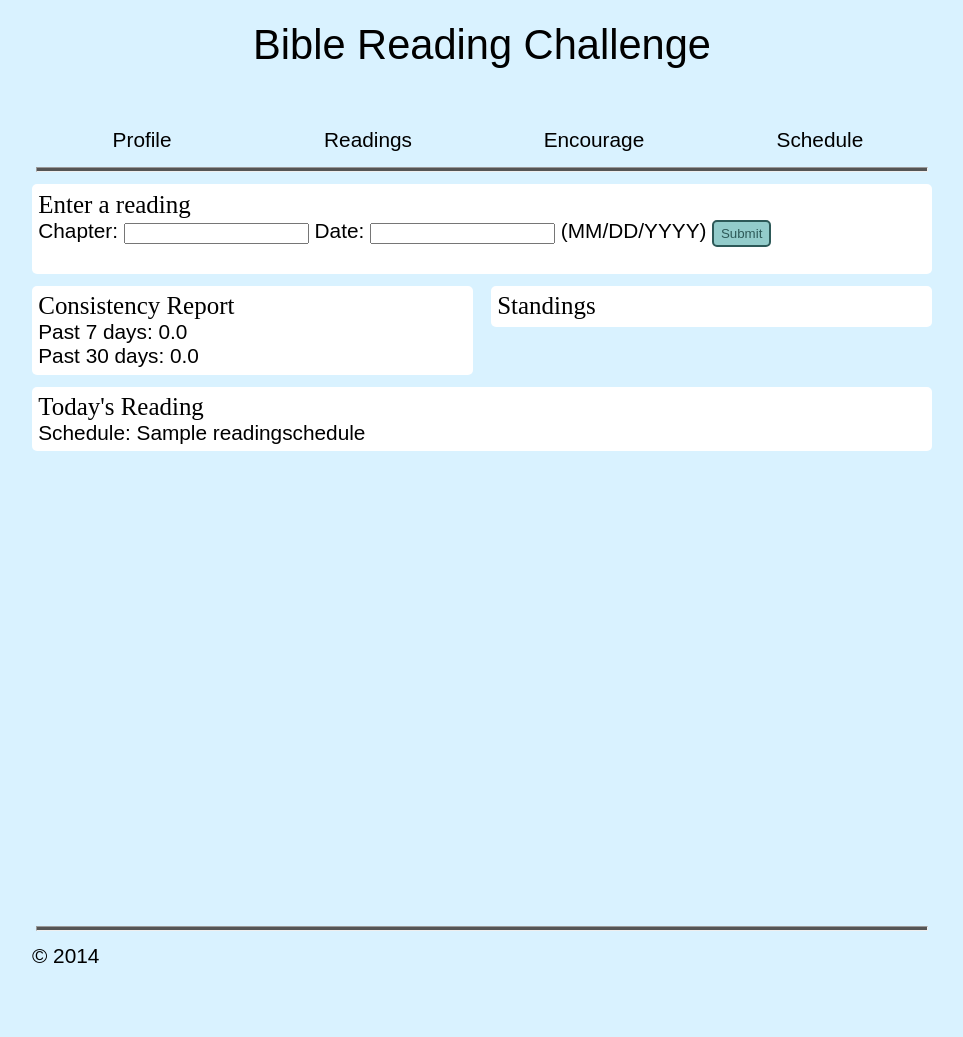
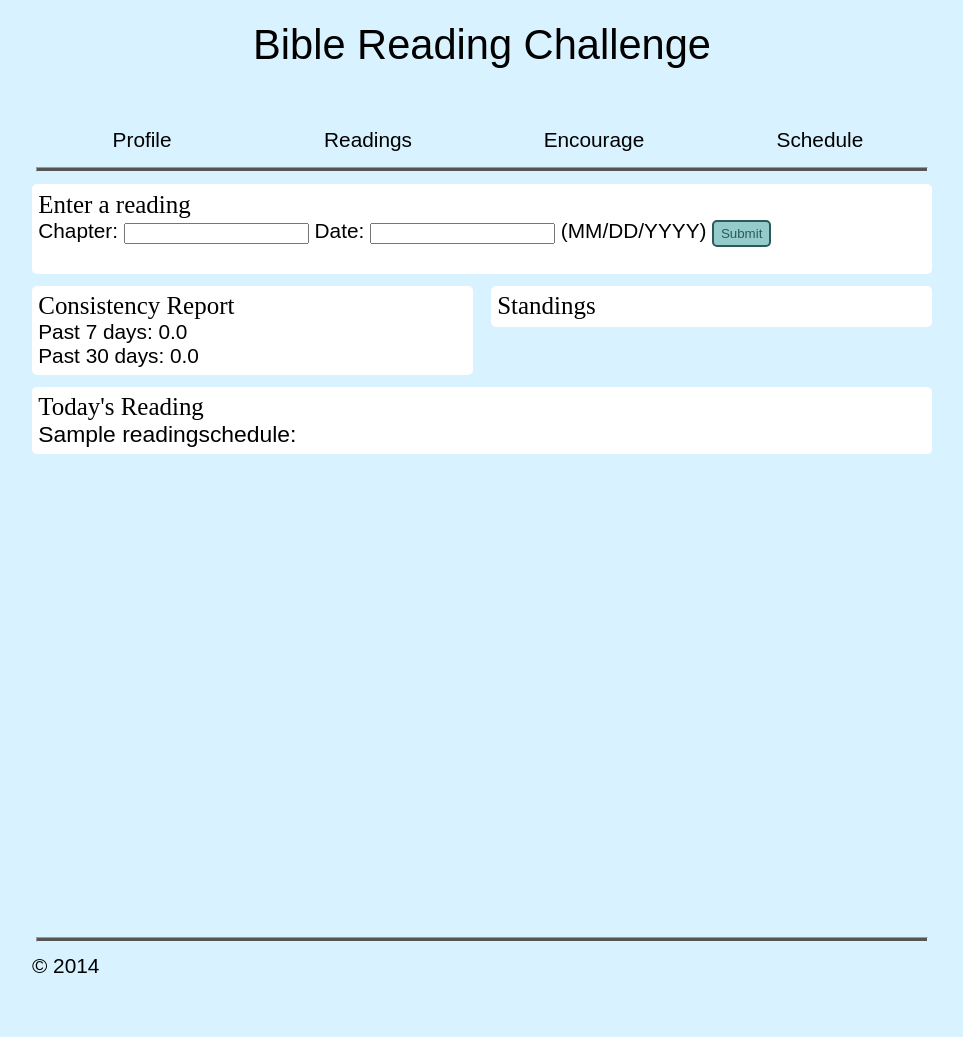
Before and after one commit to billliu1992/brc, a Django app: page /profile in a window 1280 px wide. Shown: the whole page, without its empty margins (158-1121 px from the left). Before the commit the page ends 963 px from the top, so only its background shows below. Run offline with Django 3.2, Linux system fonts and the light colour scheme; a user stored in the database is signed in; tables that the repository leaves empty hold one stand-in row (values such as "Sample post"); some libraries are stand-ins or nearby versions; some web fonts are replaced.

Commit message:
Fixing and finishing up schedules

```diff
--- a/brc/static/css/base.css
+++ b/brc/static/css/base.css
@@ -25,6 +25,8 @@ button, input[type="button"], input[type="submit"], .button {
 	border-style: solid;
 	padding: .3em .5em;
 	border-radius: 5px;
+
+	border-width: 2px;
 }
 
 /* main content */
@@ -34,6 +36,8 @@ button, input[type="button"], input[type="submit"], .button {
 	min-width: 900px;
 	margin-right: auto;
 	margin-left: auto;
+
+	height: 100%;
 }
 
 #header {
@@ -49,8 +53,9 @@ button, input[type="button"], input[type="submit"], .button {
 
 #main-body {
 	display: block;
-	height: 100%;
+	min-height: 100%;
 	margin-bottom: 10%;
+	padding-bottom: .5em;
 }
 
 #footer {
@@ -80,6 +85,7 @@ button, input[type="button"], input[type="submit"], .button {
 }
 
 .menu-item:hover {
+
 }
 
 .active-item {
@@ -111,7 +117,11 @@ button, input[type="button"], input[type="submit"], .button {
 .content-box-header {
 	font-family: Hammersmith One;
 	font-size: 120%;
+}
 
+.content-box-title {
+	font-size: 110%;
+	font-weight: 500;
 }
 
 .wrapper-full {
--- a/brc/templates/profile.html
+++ b/brc/templates/profile.html
@@ -44,9 +44,9 @@
 		<div class="content-box"  id="reading-box">
 			<div class="content-box-header">Today's Reading</div>
 			{% for schedule in todays_reading %}
-				<span>Schedule:</span> {{ schedule.0 }}<br />
+				<div class="content-box-title">{{ schedule.0 }}:</div>
 				{% for readings in schedule.1 %}
-					Reading: {{readings}}
+					<div class="todays-reading-entry">{{readings}}</div>
 				{% endfor %}
 			{% endfor %}
 		</div>
--- a/brc/templates/schedule/view_schedule.html
+++ b/brc/templates/schedule/view_schedule.html
@@ -17,6 +17,8 @@
 		<span class="schedule-back-link"><a href="/schedule/">&laquo; Back</a></span>
 		{% endcomment %}
 		<div class="content-box-header">{{title}}</div>
+
+		<div class="entry-column-wrapper">
 			{% for entries in all_entries %}
 				<div class="schedule-entry-column">
 					{% for title, date, status in entries%}
@@ -30,7 +32,9 @@
 
 			<div class="button-row">
 				<a href="/schedule/" class="button small-btn">&laquo; Back</a>
+				<a href="edit/" class="button small-btn">Edit</a>
 			</div>
+		</div>
 	</div>
 
 {% endblock %}
--- a/schedule/urls.py
+++ b/schedule/urls.py
@@ -5,9 +5,9 @@ from schedule import views
 urlpatterns = patterns('',
 	url(r'^$', 'schedule.views.all_schedules_page'),
 	url(r'^new/$', 'schedule.views.new_schedule'),
-	url(r'^(?P<schedule>\w+)/$', 'schedule.views.view_schedule_page'),
-	url(r'^(?P<schedule>\w+)/edit/$', 'schedule.views.edit_schedule_page'),
-	url(r'^(?P<schedule>\w+)/edit/submit_schedule/$', 'schedule.views.submit_schedule'),
-	url(r'^(?P<schedule>\w+)/join/$', 'schedule.views.join_schedule'),
-	url(r'^(?P<schedule>\w+)/leave/$', 'schedule.views.leave_schedule'),
+	url(r'^(?P<schedule_pk>\d+)/$', 'schedule.views.view_schedule_page'),
+	url(r'^(?P<schedule_pk>\d+)/edit/$', 'schedule.views.edit_schedule_page'),
+	url(r'^(?P<schedule_pk>\d+)/edit/submit_schedule/$', 'schedule.views.submit_schedule'),
+	url(r'^(?P<schedule_pk>\d+)/join/$', 'schedule.views.join_schedule'),
+	url(r'^(?P<schedule_pk>\d+)/leave/$', 'schedule.views.leave_schedule'),
 )
--- a/schedule/views.py
+++ b/schedule/views.py
@@ -22,18 +22,19 @@ def all_schedules_page(request):
 
 	created_schedules_text = []
 	for schedule in created_schedules:
-		created_schedules_text.append((schedule.title, schedule.web_friendly_title))
+		created_schedules_text.append((schedule.title, schedule.pk))
 
 	#get the subscribed schedules
 	subscribed_schedules = request.user.subscribed_sched.all()
 
-	print(subscribed_schedules)
-
 	subscribed_schedules_text = []
 	for schedule in subscribed_schedules:
-		subscribed_schedules_text.append((schedule.title, schedule.web_friendly_title))
+		subscribed_schedules_text.append((schedule.title, schedule.pk))
 
-	context = RequestContext(request, {"created_schedules": created_schedules_text, "subscribed_schedules": subscribed_schedules_text, "messages": messages})
+	#get today's readings
+	todays_readings = get_todays_reading(request.user)
+
+	context = RequestContext(request, {"created_schedules": created_schedules_text, "subscribed_schedules": subscribed_schedules_text, "todays_readings": todays_readings, "messages": messages})
 	return render_to_response('schedule/schedule_main.html', context)
 
 def new_schedule(request):
@@ -56,23 +57,23 @@ def new_schedule(request):
 
 	new_schedule = ReadingSchedule()
 	new_schedule.title = new_schedule_name
-	new_schedule.web_friendly_title = new_schedule_name.replace(" ", "")
 	new_schedule.creator = request.user
 	new_schedule.start_date = datetime.date.today()
 	new_schedule.save()
 
 	return redirect("/schedule/")
 
-def view_schedule_page(request, schedule):
+def view_schedule_page(request, schedule_pk):
 	"""
 	Page for viewing the schedule
 
 	The code for the view splits the schedule into 4 (uneven) columns
 	"""
-	requested_schedule = ReadingSchedule.objects.get(web_friendly_title = schedule)
+	requested_schedule = ReadingSchedule.objects.get(pk = schedule_pk)
 	readings = ReadingEntry.objects.filter(date__gte = requested_schedule.start_date, user = request.user)
 
 	subscribed = requested_schedule in request.user.subscribed_sched.all()
+	is_owner = requested_schedule in request.user.created_sched.all()
 
 	num_cols = 4
 
@@ -108,12 +109,12 @@ def view_schedule_page(request, schedule):
 
 		entry_text[column_num].append((schedule_entries[i].reading, date_parser.parse_date_to_string(deadline_date), reading_status))
 
-	context = RequestContext(request, {"title":requested_schedule.title, "all_entries": entry_text})
+	context = RequestContext(request, {"title":requested_schedule.title, "all_entries": entry_text, "is_owner": is_owner})
 
 	return render_to_response('schedule/view_schedule.html', context)
 
 
-def edit_schedule_page(request, schedule):
+def edit_schedule_page(request, schedule_pk):
 	"""
 	Page for editing the schedule
 	"""
@@ -123,7 +124,7 @@ def edit_schedule_page(request, schedule):
 		return redirect('/')
 
 	#get the schedule
-	requested_schedule = ReadingSchedule.objects.get(web_friendly_title = schedule)
+	requested_schedule = ReadingSchedule.objects.get(pk = schedule_pk)
 
 	#makes sure that it is the creator
 	if(request.user != requested_schedule.creator):
@@ -140,7 +141,7 @@ def edit_schedule_page(request, schedule):
 	context = RequestContext(request, {"title":requested_schedule.title, "startdate":date_parser.parse_date_to_string(requested_schedule.start_date), "entries":entry_text})
 	return render_to_response('schedule/edit_reading_schedule.html', context)
 
-def delete_schedule(request, schedule):
+def delete_schedule(request, schedule_pk):
 	"""
 	Delete the schedule
 	Will (probably) not delete the schedule from memory, just orphan the schedule
@@ -148,7 +149,7 @@ def delete_schedule(request, schedule):
 	"""
 	return redirect("/schedules/")
 
-def submit_schedule(request, schedule):
+def submit_schedule(request, schedule_pk):
 	"""
 	Submit modifications to a schedule
 	"""
@@ -162,7 +163,7 @@ def submit_schedule(request, schedule):
 	new_date = request.POST["start_date"]
 	num_entries = int(request.POST["entries_num"])
 
-	requested_schedule = ReadingSchedule.objects.get(web_friendly_title = schedule)
+	requested_schedule = ReadingSchedule.objects.get(pk = schedule_pk)
 
 	#makes sure that it is the creator
 	if(request.user != requested_schedule.creator):
@@ -170,7 +171,6 @@ def submit_schedule(request, schedule):
 		return redirect('/schedules/')
 
 	requested_schedule.title = new_name
-	requested_schedule.web_friendly_title = new_name.replace(" ", "")
 
 	new_date_obj = date_parser.parse_date(new_date)
 	if(new_date_obj == None):
@@ -195,23 +195,24 @@ def submit_schedule(request, schedule):
 					new_entry.reading = reading
 					new_entry.save()
 
-	return redirect("/schedule/" + new_name.replace(" ", ""))
+	messages.success(request, "Schedule successfully submited")
+	return redirect("/schedule/" + schedule_pk)
 
 
-def join_schedule(request, schedule):
+def join_schedule(request, schedule_pk):
 	"""
 	The logged in user will join the schedule
 	"""
-	requested_schedule = ReadingSchedule.objects.get(web_friendly_title = schedule)
+	requested_schedule = ReadingSchedule.objects.get(pk = schedule_pk)
 	requested_schedule.signed_up.add(request.user)
 
 	return redirect("/schedule/")
 
-def leave_schedule(request, schedule):
+def leave_schedule(request, schedule_pk):
 	"""
 	The logged in user will leave the schedule
 	"""
-	requested_schedule = ReadingSchedule.objects.get(web_friendly_title = schedule)
+	requested_schedule = ReadingSchedule.objects.get(pk = schedule_pk)
 	requested_schedule.signed_up.remove(request.user)
 
 	return redirect("/schedule/")
@@ -237,6 +238,4 @@ def get_todays_reading(current_user):
 
 		schedules.append([sched.title, readings])
 
-		print schedules
-
 	return schedules
```
Also changed, not shown: brc/static/css/schedule.css (+52 -0 lines), brc/templates/schedule/edit_reading_schedule.html (+59 -10 lines), brc/templates/schedule/schedule_main.html (+13 -7 lines), schedule/templatetags/custom_tags.py (added, +11 -0 lines), schedule/templatetags/__init__.py (added).
